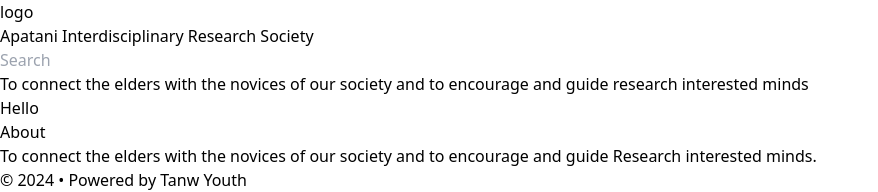
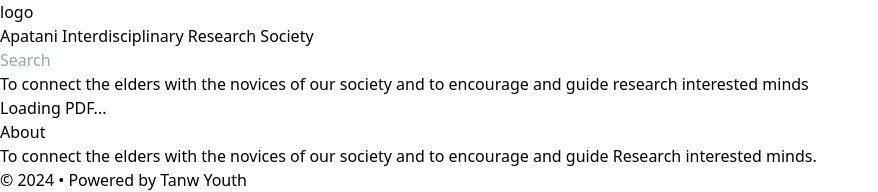
Before and after one commit to vaibhav666-glitch/Apatani_Interdisciplinary, a React (Vite) app in the folder frontend/: page /viewPdf in a window 1280 px wide. Shown: the top 192 px of the page, without its empty margins (0-878 px from the left). Built offline with nearby package versions, Linux system fonts and the light colour scheme.

Commit message:
view uploaded file from backend to frontend

```diff
--- a/frontend/package.json
+++ b/frontend/package.json
@@ -10,6 +10,9 @@
     "preview": "vite preview"
   },
   "dependencies": {
+    "@react-pdf-viewer/core": "^3.12.0",
+    "@react-pdf-viewer/default-layout": "^3.12.0",
+    "@react-pdf-viewer/scroll-mode": "^3.12.0",
     "axios": "^1.7.2",
     "framer-motion": "^11.3.19",
     "react": "^18.3.1",
--- a/frontend/src/components/openPdf.jsx
+++ b/frontend/src/components/openPdf.jsx
@@ -1,11 +1,36 @@
+import { useLocation } from 'react-router-dom';
 
-const OpenPdf=()=>{
-return(
-    <>
-    <h1>
-        Hello
-    </h1>
-    </>
-)
-}
+const OpenPdf = () => {
+    const location = useLocation();
+    const fileUrl = location.state?.fileUrl || []; // Default to an empty array if fileUrl is not available
+    console.log(fileUrl)
+    return (
+        <div className="container mx-auto p-4">
+            {fileUrl.length > 0 ? (
+                fileUrl.map((file, index) => (
+                    <div key={index} className="pdf-container my-4 p-4 border border-gray-300 shadow-lg rounded-md">
+                        {/* Option 1: Display PDF in iframe */}
+                        <iframe
+                            src={`https://apatani-interdisciplinary-back.onrender.com/${file}`}
+                            className="w-full h-96"
+                            title={`PDF-${index}`}
+                        ></iframe>
+
+                        {/* Option 2: Provide a download link */}
+                        <a
+                            href={`https://apatani-interdisciplinary-back.onrender.com/${file}`}
+                            download
+                            className="mt-2 inline-block bg-blue-500 text-white px-4 py-2 rounded hover:bg-blue-600 transition"
+                        >
+                            Download PDF
+                        </a>
+                    </div>
+                ))
+            ) : (
+                <p className="text-center text-gray-500">Loading PDF...</p>
+            )}
+        </div>
+    );
+};
+
 export default OpenPdf;
--- a/frontend/src/components/userCardRecent.jsx
+++ b/frontend/src/components/userCardRecent.jsx
@@ -1,31 +1,47 @@
 import { motion } from 'framer-motion';
-import OpenPdf from './openPdf.jsx';
-import { Link } from 'react-router-dom';
+
+import { useNavigate } from 'react-router-dom';
+
 const UserCard=({user})=>{
-    const {name,description,email,phone,fileUrl}=user;
-    // const file=fileUrl[0];
-    // console.log(file);
+    const {_id,name,description,email,phone,fileUrl}=user;
 
 
+    //console.log(fileUrl)
+     const navigate=useNavigate();
+     const handleNavigate=()=>{
+      navigate('/viewPdf',{state:{fileUrl}})
+     }
+
     return(
+     <>
 
         <motion.div
-          className="p-6 max-w-sm mx-auto mb-4 bg-yellow-300 rounded-xl shadow-lg space-y-4 "
+          className="p-6 max-w-sm mx-auto mb-4 bg-gray-300 rounded-xl shadow-lg space-y-4 "
           whileHover={{ scale: 1.1 }}
           whileTap={{ scale: 0.9 }}
           initial={{ opacity: 0, y: -50 }}
           animate={{ opacity: 1, y: 0 }}
           transition={{ duration: 0.5, ease: 'easeOut' }}
+
+          onClick={handleNavigate}
+
+
         >
-           <h2 className="text-2xl font-bold ">{name}</h2>
-           <p className="text-gray-600">{description}</p>
-            <p className="text-gray-800"><strong>Email:</strong>{email}</p>
+
+           <h2 className="text-2xl font-bold ">{description}</h2>
+           <p className="text-gray-600">{name}</p>
             <p className="text-gray-800"><strong>Phone:</strong>{phone}</p>
 
-            <Link to="/viewPdf" >viewDetails</Link>
+
+
+
+
 
       </motion.div>
 
+
+
+   </>
     )
 }
 export default UserCard
--- a/frontend/src/components/userList.jsx
+++ b/frontend/src/components/userList.jsx
@@ -32,7 +32,7 @@ return(
         <h1 className="text-2xl flex justify-start  font-bold mb-10 ">Categories</h1>
         <div className="flex flex-wrap justify-center  p-4 bg-gray-100">
         {users.map((user) => (
-          <UserCard key={user.id} user={user} />
+          <UserCard key={user._id} user={user} />
         ))}
         </div>
     </div>
--- a/frontend/src/main.jsx
+++ b/frontend/src/main.jsx
@@ -25,7 +25,7 @@ const router=createBrowserRouter([
 ])
 
 ReactDOM.createRoot(document.getElementById('root')).render(
-  <React.StrictMode>
+  // <React.StrictMode>
     <RouterProvider router={router}/>
-  </React.StrictMode>,
+  // </React.StrictMode>,
 )
```
Also changed, not shown: 2 other files (tests, documents, lock files or other folders).
